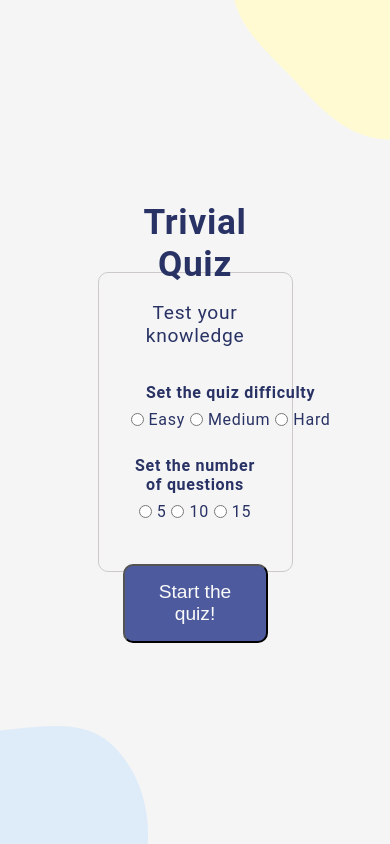
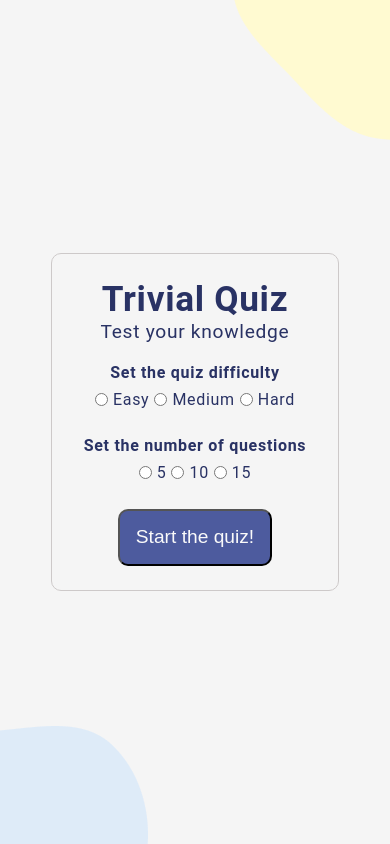
Before and after one commit to SilviaSaverino/react-trivial-quiz-game, a React (Vite) app: page / in a window 390 px wide. Built offline with nearby package versions, Linux system fonts and the light colour scheme.

Commit message:
fix form style for small screens

```diff
--- a/src/App.css
+++ b/src/App.css
@@ -35,14 +35,11 @@ main {
 }
 
 .initial-page {
-  width: 50%;
-  height: 300px;
+  height: auto;
   text-align: center;
   padding: 1.5em;
   display: flex;
   flex-direction: column;
-  justify-content: center;
-  gap: 1em;
   border: 1px solid rgb(205, 201, 201);
   border-radius: 10px;
 }
@@ -150,12 +147,9 @@ form fieldset{
   margin: 1.2em auto;
 }
 
-
-@media (min-width: 600px) {
-
-  body,
-  button {
-    letter-spacing: 1.5px;
+@media (min-width: 600px){
+  body, button {
+  letter-spacing: 1.5px;
   }
 
   main {
```
